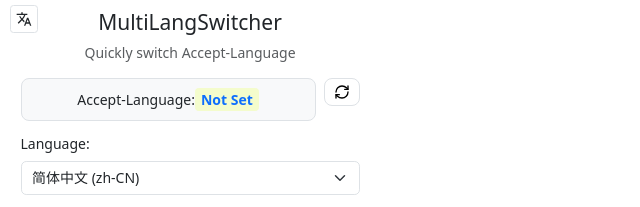
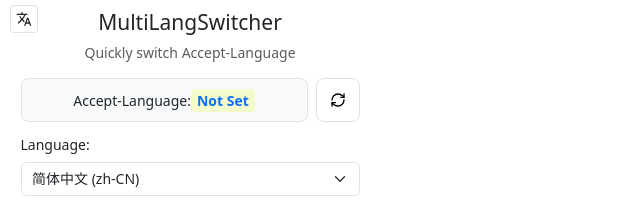
Before and after one commit to ChuwuYo/MultiLangSwitcher, a website with bundled scripts: page popup.html in a window 1280 px wide. Shown: the top 207 px of the page, 0-640 px from the left. Built offline with nearby package versions, Linux system fonts and the light colour scheme; some packages are replaced by stand-ins of ours; no server answers.

Commit message:
fix: reset button true square 44px matching status-card row height, icon centered

```diff
--- a/popup.html
+++ b/popup.html
@@ -202,12 +202,13 @@
       background-image: radial-gradient(circle at 50% 0, #f5f5f5, #c4c4c4);
     }
 
-    /* 重置按钮：状态卡右侧独立按钮（覆盖 .toggle 的角落绝对定位） */
+    /* 重置按钮：状态卡右侧独立正方形按钮（边长跟卡片行高一致，icon 居中） */
     #resetBtn {
       position: static;
       flex-shrink: 0;
-      width: 36px;
-      font-size: 0.9rem;
+      width: 44px;
+      height: 44px;
+      align-self: center;
       border-radius: 8px;
     }
 
```
